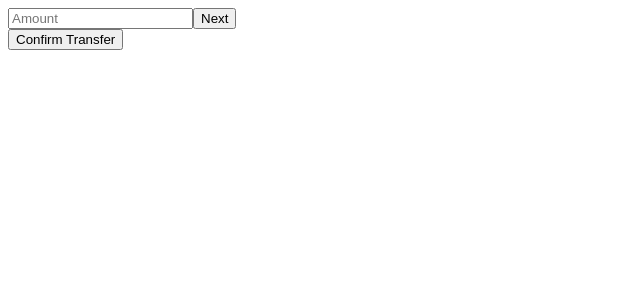
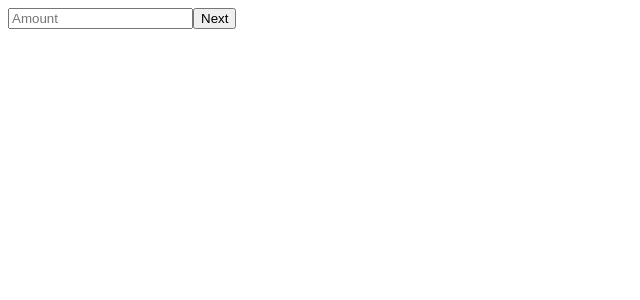
Before and after one commit to aliarabian/AngularXStateDemo-MultiStepForm, an Angular app: page / in a window 1280 px wide. Shown: the top 300 px of the page, without its empty margins (0-640 px from the left). Built offline with nearby package versions, Linux system fonts and the light colour scheme.

Commit message:
shows transfer confirmation button on CONFIRM state

```diff
--- a/src/app/money-transfer/money-transfer.component.html
+++ b/src/app/money-transfer/money-transfer.component.html
@@ -11,4 +11,4 @@
   <app-transfer-final-step></app-transfer-final-step>
 </div>
 
-<button type="button" (click)="transferConfirmed()">Confirm Transfer</button>
+<button type="button" (click)="transferConfirmed()" *ngIf="confirmActive()">Confirm Transfer</button>
```
